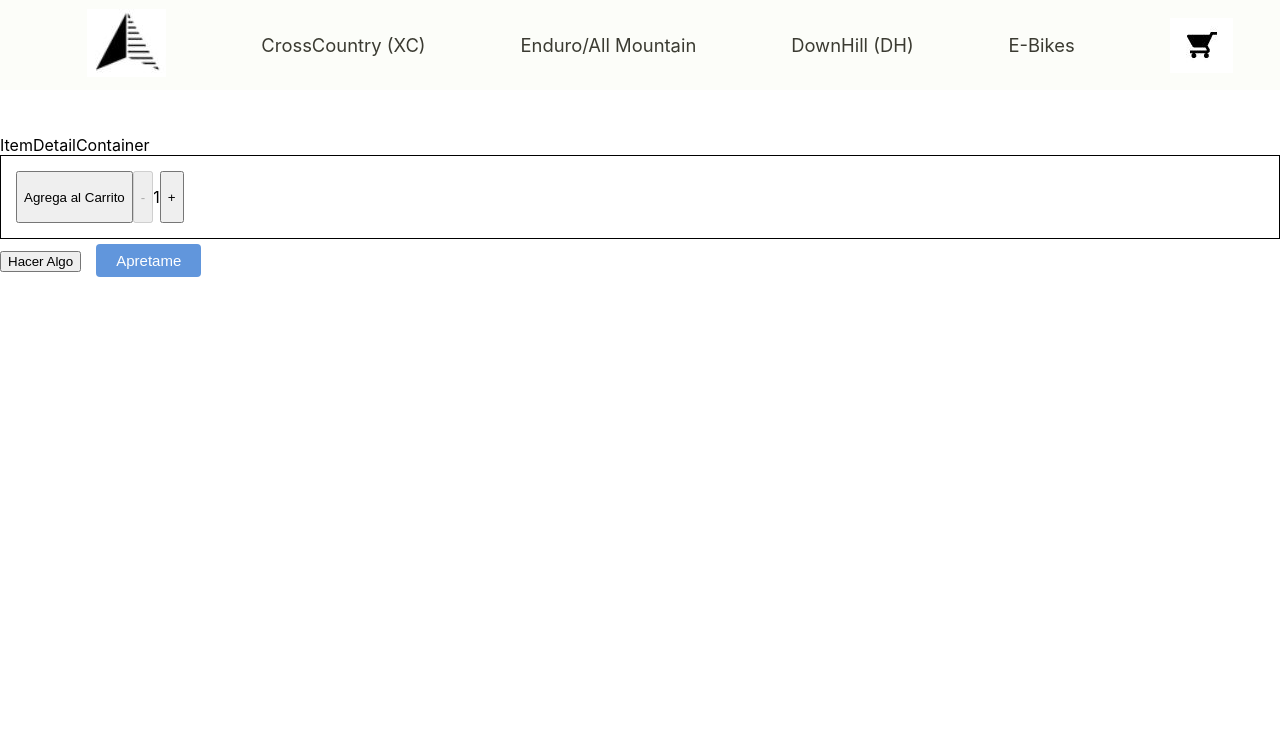
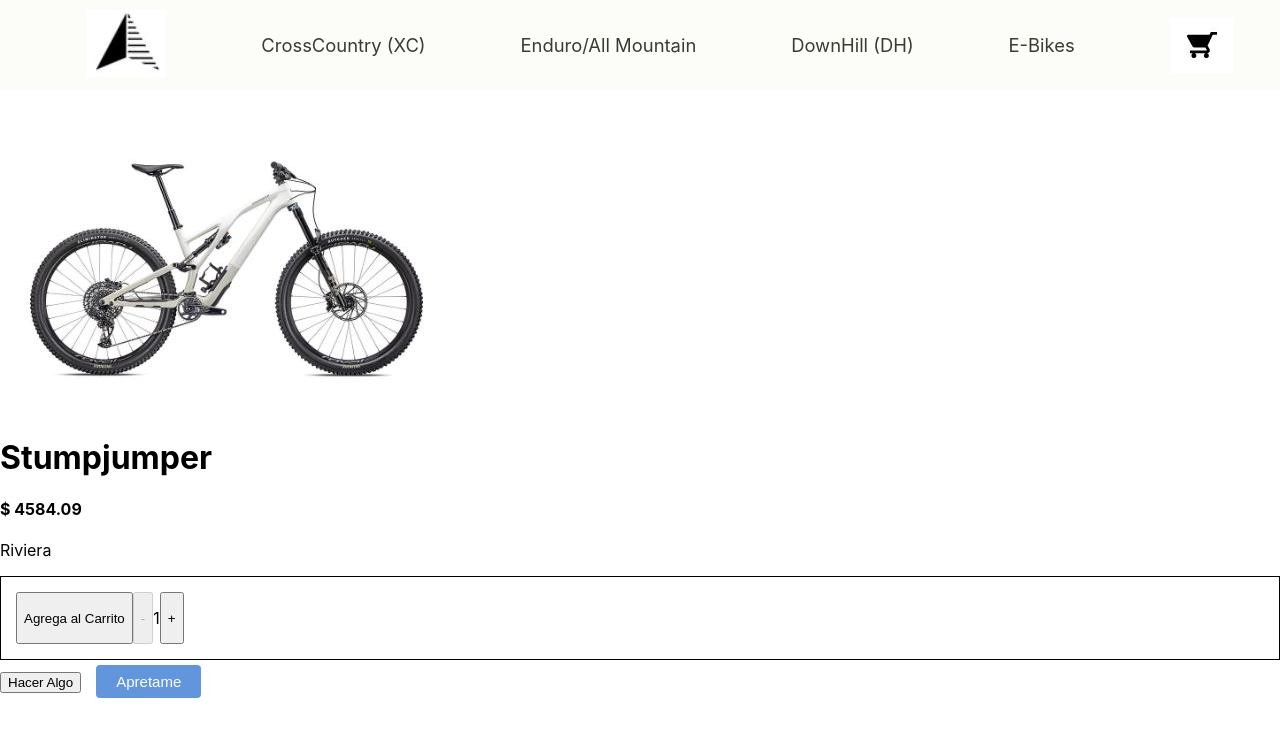
Before and after one commit to RodrigoLede/ReactPrimero, a React (Create React App) app: page /detalle/1 in a window 1280 px wide. Shown: the top 736 px of the page. Built offline with nearby package versions, Linux system fonts and the light colour scheme.

Commit message:
Clase 8 +

```diff
--- a/src/App.js
+++ b/src/App.js
@@ -26,7 +26,6 @@
           <Route path="*" element= { <div><h2> Pagina no encontrada </h2></div>} />
         </Routes>
       </BrowserRouter>
-      <ItemCount stock={8} />
       <button onClick={hacerAlgo}>Hacer Algo</button>
       <Button>Apretame</Button>
     </>
--- /dev/null
+++ b/src/componentes/ItemDetailContainer/ItemDetail.jsx
@@ -0,0 +1,29 @@
+import React, { useState } from "react";
+import ItemCount from "../ItemCount/ItemCount";
+import Button from "../Button/Button";
+
+function ItemDetail({
+  title,
+  img,
+  category,
+  price,
+  onAddToCart,
+  isInCart,
+  stockUpdated,
+}) {
+  return (
+    <div className="card-detail_main">
+      <div className="card-detail_img">
+        <img src={img} alt={title} />
+      </div>
+      <div className="card-detail_detail">
+        <h1>{title}</h1>
+        <h4 className="priceTag">$ {price}</h4>
+        <p>{category}</p>
+    </div>
+    <ItemCount stock={8} />
+    </div>
+  );
+}
+
+export default ItemDetail;
--- a/src/componentes/ItemDetailContainer/ItemDetailContainer.jsx
+++ b/src/componentes/ItemDetailContainer/ItemDetailContainer.jsx
@@ -1,7 +1,24 @@
-import React from 'react'
+import React, { useState, useEffect } from "react";
+import { getBike } from '../../services/mockService';
+import ItemDetail from './ItemDetail';
 
 export default function ItemDetailContainer() {
+  const [bike, setBike] = useState([])
+
+  useEffect(
+    () => {
+      getBike().then((respuesta) => {
+        setBike(respuesta);
+      });
+    },
+    []
+  );
+
   return (
-    <div>ItemDetailContainer</div>
-  )
+   <ItemDetail
+      title={bike.title}
+      img={bike.img}
+      category={bike.category}
+      price={bike.price}/>
+  );
 }
--- a/src/services/mockService.js
+++ b/src/services/mockService.js
@@ -92,4 +92,16 @@
     });
 };
 
+const getBike = () => {
+    return new Promise((resolve, reject) => {
+        let error = false;
+
+        setTimeout(() => {
+           resolve(bikes[0]);
+        }, 2000);
+    });
+};
+
 export default obtenerProductos;
+
+export {getBike}
```
